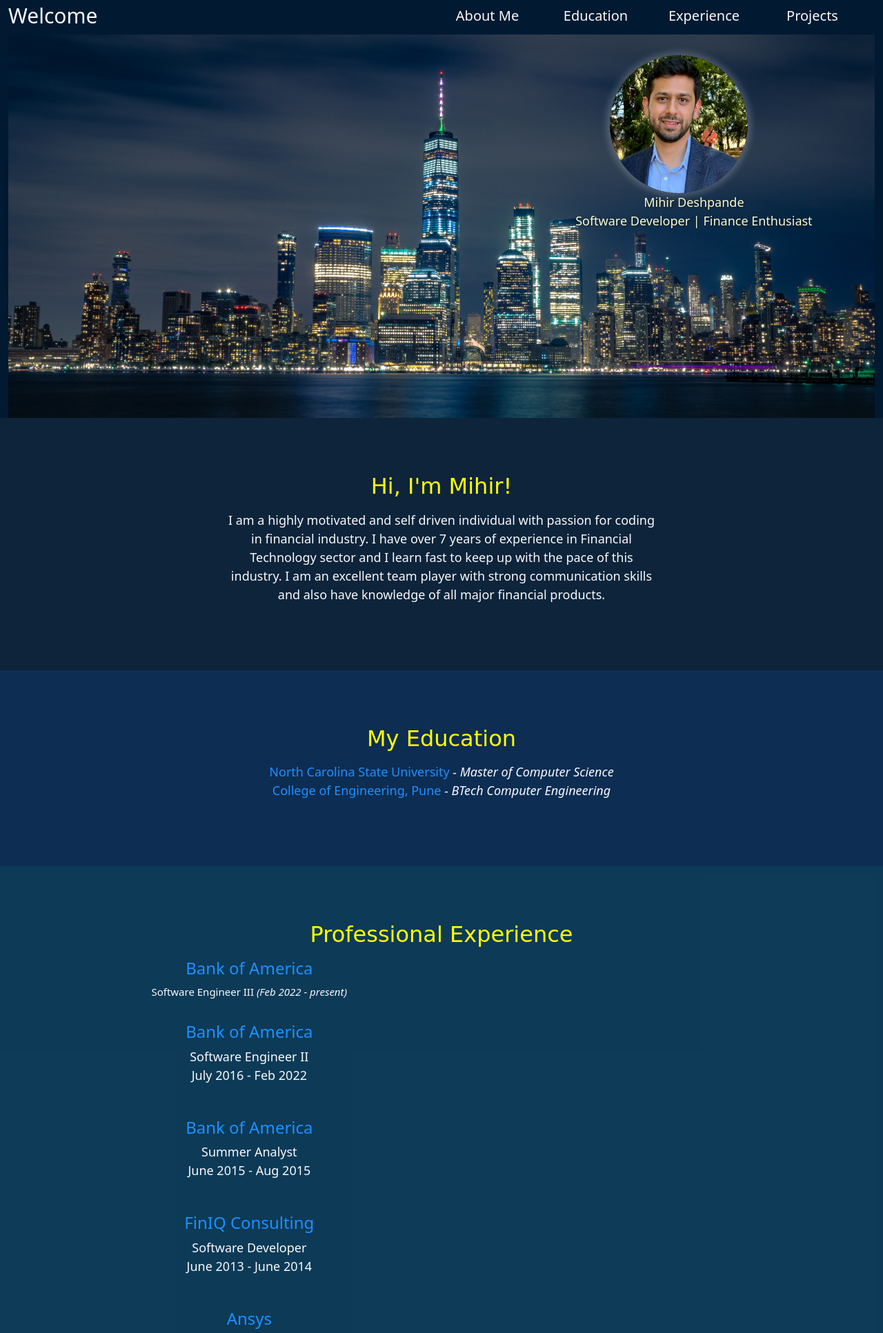
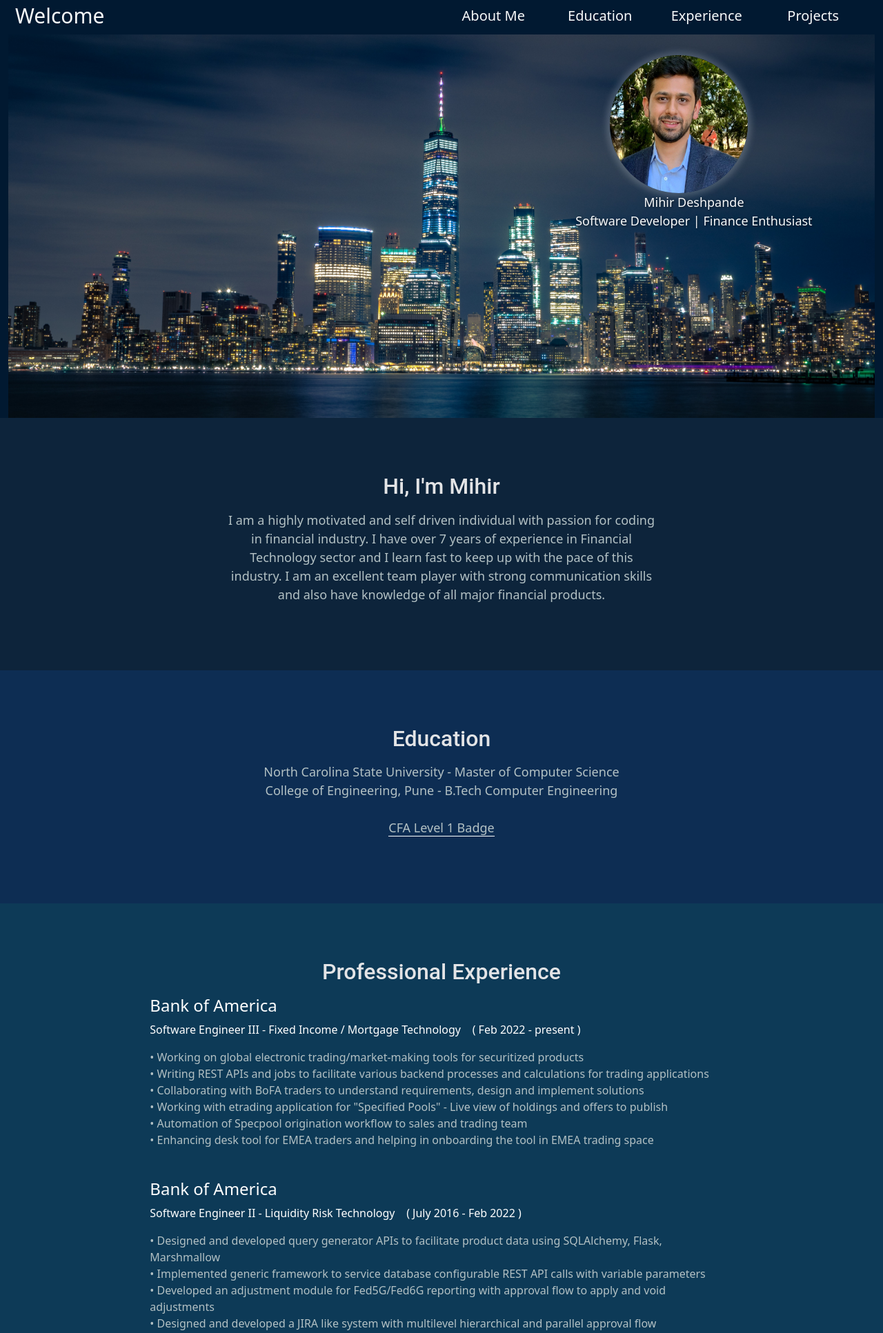
Before and after one commit to mihirdeshpande/mihir-portfolio, a Flask app: page / in a window 1280 px wide. Shown: the top 1933 px of the page at 69% size. Run offline with Flask 3, Linux system fonts and the light colour scheme; some libraries are stand-ins or nearby versions.

Commit message:
Added experience and projects. Good to publish draft 1

```diff
--- a/app.py
+++ b/app.py
@@ -1,24 +1,11 @@
 from flask import Flask, render_template, request
 
 app = Flask(__name__)
-
-
-@app.before_request
-def before_request():
-  print("IP Address: " + request.remote_addr)
-  print("User Agent: " + request.headers.get('User-Agent'))
 
 @app.route("/")
 def hellow_world():
   return render_template('home.html')
 
-@app.route("/test_config/")
-def test_config():
-  with open("/etc/secrets/try.txt", "r") as file:
-    # Step 2: Read the contents of the file
-    content = file.read()
-  return content
-
 
 if __name__ == "__main__":
   app.run(host="0.0.0.0", debug=True)
--- a/static/css/main_style.css
+++ b/static/css/main_style.css
@@ -27,11 +27,13 @@ h1 {
   text-align: center;
 }
 
-h2 {
-  font-size: 28px;
-  margin-bottom: 20px;
-  color: #fff;
+.section-head{
+  font-size: 32px;
+  color:#e3e4e6;
+  font-family:roboto;
+  margin-bottom: 100px;
 }
+
 
 p {
   font-size: 18px;
@@ -55,7 +57,8 @@ p {
 }
 
 .small-text{
-  font-size:15px;
+  font-size:16px;
+  color: white;
 }
 
 .menu-item{
@@ -66,7 +69,6 @@ p {
 }
 
 .headshot-intro{
-  color: lightgoldenrodyellow;
   font-size: 18px;
 }
 
@@ -108,3 +110,23 @@ p {
                 font-size: 6px;
               }
         }
+
+
+.centered-col {
+      display: flex;
+      justify-content: center;
+    }
+
+.left-aligned {
+  text-align: left;
+  width: 100%;
+}
+
+.experience-description-text{
+  color: #b3c1c4;
+  margin-bottom: 45px;
+}
+
+.intro-description-text{
+  color: #b3c1c4;
+}
--- a/templates/home.html
+++ b/templates/home.html
@@ -22,7 +22,7 @@
 <body>
 
    <div class="container-fluid row fixed-top" style="background-color:#011931;">
-        <a class="navbar-brand text-light text-left col-6" style="font-size:30px;" href="#">Welcome</a>
+        <a class="navbar-brand text-light text-left col-6" style="font-size:30px;margin-left:10px;" href="#">Welcome</a>
         <a class="navbar-brand col text-light text-right menu-item" href="#about">About Me</a>
         <a class="navbar-brand col text-light text-right menu-item" href="#education">Education</a>
         <a class="navbar-brand col text-light text-right menu-item" href="#experience">Experience</a>
@@ -38,7 +38,7 @@
     <img src="static/images/nyc1.jpg" class="img-fluid" alt="...">
     <div class="overlay-div">
       <img class="img-fluid circular-image" src="static/images/headshot.jpg" alt="Headshot Image">
-      <p class="text-center headshot-intro">
+      <p class="text-center text-light headshot-intro">
         Mihir Deshpande <br>
         Software Developer | Finance Enthusiast
       </p>
@@ -46,23 +46,25 @@
   </div>
 
   <section id="about" class="section text-center">
-    <h2 class="mb-3" style="color:yellow; font-family:cursive;">Hi, I'm Mihir!</h2>
+    <h2 class="mb-3 section-head">Hi, I'm Mihir</h2>
     <div class="row justify-content-center">
       <div class="col-6">
-        <p class="text-light">I am a highly motivated and self driven individual with passion for coding in financial industry. I have over 7 years of experience in Financial Technology sector and I learn fast to keep up with the pace of this industry. I am an excellent team player with strong communication skills and also have knowledge of all major financial products.
+        <p class="intro-description-text">I am a highly motivated and self driven individual with passion for coding in financial industry. I have over 7 years of experience in Financial Technology sector and I learn fast to keep up with the pace of this industry. I am an excellent team player with strong communication skills and also have knowledge of all major financial products.
       </p>
       </div>
     </div>
 
   </section>
 
+  <!-- Education Section-->
   <section id="education" class="section">
-    <h2 class="mb-3" style="color:yellow; font-family:cursive;">My Education</h2>
+    <h2 class="mb-3 section-head">Education</h2>
    <div class="row justify-content-center">
       <div class="col-6">
         <p class="text-light">
-          <a href="https://www.csc.ncsu.edu/" style="color:dodgerblue; text-decoration:none">North Carolina State University</a> <i> - Master of Computer Science</i><br>
-          <a href="https://www.coep.org.in/" style="color:dodgerblue; text-decoration:none">College of Engineering, Pune</a> <i> - BTech Computer Engineering</i>
+          <a href="https://www.csc.ncsu.edu/" target="_blank" style="color:#b3c1c4; text-decoration:none;">North Carolina State University - Master of Computer Science</a><br>
+          <a href="https://www.coep.org.in/" target="_blank" style="color:#b3c1c4; text-decoration:none">College of Engineering, Pune - B.Tech Computer Engineering</a><br><br>
+          <a href="https://basno.com/lksnfktc" target="_blank" style="color:#b3c1c4; text-decoration:none; border-bottom: 1px solid white; margin-bottom: 2px;">CFA Level 1 Badge</a>
       </p>
       </div>
     </div>
@@ -70,83 +72,161 @@
 
   <!-- Experience Section -->
   <section id="experience" class="section">
-    <h2 class="mb-3" style="color:yellow; font-family:cursive;">Professional Experience</h2>
-    <div class="row justify-content-left col-7">
-      <h4 class="text-light mb-2">
-          <a href="https://about.bankofamerica.com/en/our-company" style="color:dodgerblue; text-decoration:none">Bank of America</a>
+    <h2 class="mb-3 section-head">Professional Experience</h2>
+
+    <!-- Bofa 1 -->
+    <div class="row justify-content-center">
+      <div class="col-8 justify-content-left">
+        <h4 class="text-light mb-2 left-aligned">
+          <a href="https://about.bankofamerica.com/en/our-company" target="_blank" style="color:white; text-decoration:none">Bank of America</a>
       </h4>
-      <p class="text-light small-text">
-        Software Engineer III
-        <i>(Feb 2022 - present)</i>
+      <p class="small-text left-aligned">
+        Software Engineer III - Fixed Income / Mortgage Technology &nbsp&nbsp ( Feb 2022 - present )
       </p>
+      <p class="small-text left-aligned experience-description-text">
+        • Working on global electronic trading/market-making tools for securitized products<br>
+        • Writing REST APIs and jobs to facilitate various backend processes and calculations for trading applications<br>
+        • Collaborating with BoFA traders to understand requirements, design and implement solutions<br>
+        • Working with etrading application for "Specified Pools" - Live view of holdings and offers to publish<br>
+        • Automation of Specpool origination workflow to sales and trading team<br>
+        • Enhancing desk tool for EMEA traders and helping in onboarding the tool in EMEA trading space<br>
+      </p>
+      </div>
+    </div>
 
-      <p class="text-light">
-          <h4 class="text-light mb-2">
-          <a href="https://about.bankofamerica.com/en/our-company" style="color:dodgerblue; text-decoration:none">Bank of America</a>
+    <!-- Bofa 2 -->
+    <div class="row justify-content-center">
+      <div class="col-8 justify-content-left">
+        <h4 class="text-light mb-2 left-aligned">
+          <a href="https://about.bankofamerica.com/en/our-company" target="_blank" style="color:white; text-decoration:none">Bank of America</a>
       </h4>
-          <p class="text-light">
-        Software Engineer II <br>
-        July 2016 - Feb 2022
+      <p class="small-text left-aligned">
+        Software Engineer II - Liquidity Risk Technology &nbsp&nbsp ( July 2016 - Feb 2022 )
       </p>
+      <p class="small-text left-aligned experience-description-text">
+        • Designed and developed query generator APIs to facilitate product data using SQLAlchemy, Flask, Marshmallow<br>
+        • Implemented generic framework to service database configurable REST API calls with variable parameters<br>
+        • Developed an adjustment module for Fed5G/Fed6G reporting with approval flow to apply and void adjustments<br>
+        • Designed and developed a JIRA like system with multilevel hierarchical and parallel approval flow<br>
+        • Enhanced stress reporting module which simulates various market and idiosyncratic scenarios before reporting
       </p>
+      </div>
+    </div>
 
-      <p class="text-light">
-          <h4 class="text-light mb-2">
-          <a href="https://about.bankofamerica.com/en/our-company" style="color:dodgerblue; text-decoration:none">Bank of America</a>
+    <!-- Bofa 3 -->
+    <div class="row justify-content-center">
+      <div class="col-8 justify-content-left">
+        <h4 class="text-light mb-2 left-aligned">
+          <a href="https://about.bankofamerica.com/en/our-company" target="_blank" style="color:white; text-decoration:none">Bank of America</a>
       </h4>
-          <p class="text-light">
-        Summer Analyst <br>
-        June 2015 - Aug 2015
+      <p class="small-text left-aligned">
+        Summer Analyst &nbsp&nbsp ( June 2015 - August 2015 )
       </p>
+      <p class="small-text left-aligned experience-description-text">
+        • Developed back-end setup for Fed5G summary reports while working with Global Liquidity Risk Technology team<br>
+        • Developed a module to give timed access to requesting users to edit shared report generation templates<br>
+        • Added data consistency checks in existing module which transferred critical data between different databases<br>
       </p>
+      </div>
+    </div>
 
-        <p class="text-light">
-          <h4 class="text-light mb-2">
-          <a href="https://www.finiq.com/" style="color:dodgerblue; text-decoration:none">FinIQ Consulting</a>
+    <!-- FinIQ -->
+    <div class="row justify-content-center">
+      <div class="col-8 justify-content-left">
+        <h4 class="text-light mb-2 left-aligned">
+          <a href="https://www.finiq.com/" target="_blank" style="color:white; text-decoration:none">FinIQ</a>
       </h4>
-          <p class="text-light">
-        Software Developer<br>
-        June 2013 - June 2014
+      <p class="small-text left-aligned">
+        Software Developer &nbsp&nbsp ( June 2013 - June 2014 )
       </p>
+      <p class="small-text left-aligned experience-description-text">
+        • Implemented Fusai model in C++ to calculate premium for ‘Discrete Barrier Options’<br>
+        • Developed executables to process Accumulators/Decumulators and other structured financial product<br>
+        • Executables developed are run by the client bank at the end of every business day to process deals, take necessary actions and generate appropriate spot or forward deals for customer and counterparty<br>
       </p>
+      </div>
+    </div>
 
-        <p class="text-light">
-          <h4 class="text-light mb-2">
-          <a href="https://www.ansys.com/" style="color:dodgerblue; text-decoration:none">Ansys</a>
-      </h4>
-          <p class="text-light">
-        Summer Intern<br>
-        May 2012 - July 2012
-      </p>
-      </p>
 
-        <p class="text-light">
-          <h4 class="text-light mb-2">
-          <a href="https://www.harbingergroup.com/" style="color:dodgerblue; text-decoration:none">Harbinger Group</a>
-      </h4>
-          <p class="text-light">
-        Summer Intern<br>
-        May 2011 - July 2011
-      </p>
-      </p>
-
-    </div>
   </section>
 
 
   <!-- Projects Section -->
   <section id="projects" class="section">
-    <h2 class="mb-3" style="color:yellow; font-family:cursive;">Projects</h2>
+    <h2 class="mb-3 section-head">Projects</h2>
+
+    <!-- Sudoku -->
     <div class="row justify-content-center">
-      <h4 class="text-light mb-2 col-5">
+      <div class="col-8 justify-content-left">
+        <h4 class="text-light mb-2 left-aligned">
           Sudoku Game
       </h4>
-      <p class="col">
-        <a href="https://mihirdeshpande.github.io/hello" style="color:dodgerblue; text-decoration:none">Play Here!</a>
-        <a href="https://github.com/mihirdeshpande/React-Native-Sudoku" style="color:dodgerblue; text-decoration:none">Source Code</a>
+      <p class="small-text left-aligned">
+        <a href="https://mihirdeshpande.github.io/hello" target="_blank" style="color:white; text-decoration:none; border-bottom: 1px solid white; margin-bottom: 2px;">Play Here!</a>
+        &nbsp&nbsp
+        <a href="https://github.com/mihirdeshpande/mihirdeshpande.github.io" target="_blank" style="color:white; text-decoration:none; border-bottom: 1px solid white; margin-bottom: 2px;">Source Code</a>
       </p>
+      <p class="small-text left-aligned experience-description-text">
+        • Implemented a Sudoku game with different difficulty levels - Easy, Medium and Hard
+      </p>
+      </div>
+    </div>
 
+    <!-- BLAS -->
+    <div class="row justify-content-center">
+      <div class="col-8 justify-content-left">
+        <h4 class="text-light mb-2 left-aligned">
+          Optimization of Matrix Multiplication
+      </h4>
+      <p class="small-text left-aligned experience-description-text">
+        • Devised a new recursive block matrix multiplication algorithm<br>
+        • Worked out a new method to convert row/column major matrix into Hybrid Morton-Order matrix<br>
+        • Multiplied hybrid Morton-Order matrices with significant speed-up and integrated with ATLAS BLAS
+      </p>
+      </div>
     </div>
+
+    <!-- Distributed NFS -->
+    <div class="row justify-content-center">
+      <div class="col-8 justify-content-left">
+        <h4 class="text-light mb-2 left-aligned">
+          Distributed NFS with Load Balancing
+      </h4>
+      <p class="small-text left-aligned experience-description-text">
+        • Implemented a FUSE based filesystem for implicit load balancing in multi-server environment<br>
+        • Clients were provided with a unified view of the filesystem which was actually distributed over different servers<br>
+        • Requests to access files on overloaded servers were redirected to other servers by replication of required file
+      </p>
+      </div>
+    </div>
+
+    <!-- XINU -->
+    <div class="row justify-content-center">
+      <div class="col-8 justify-content-left">
+        <h4 class="text-light mb-2 left-aligned">
+          XINU Kernel Modifications
+      </h4>
+      <p class="small-text left-aligned experience-description-text">
+        • Modified XINU kernel to implement traditional Linux-like scheduler with support for multiple ready queues<br>
+        • Implemented priority based read-write locks, page fault handler and demand paging with FIFO and LRU policies<br>
+        • System calls for dynamic memory allocation and memory sharing were also implemented
+      </p>
+      </div>
+    </div>
+
+    <!-- Course Assesment -->
+    <div class="row justify-content-center">
+      <div class="col-8 justify-content-left">
+        <h4 class="text-light mb-2 left-aligned">
+          Course Assesment Application
+      </h4>
+      <p class="small-text left-aligned experience-description-text">
+        • Designed and developed a course assessment web application using Spring Framework and Oracle database<br>
+        • Allows to set online quizzes which can be attempted by other users
+      </p>
+      </div>
+    </div>
+
   </section>
 
   <!-- my js files  -->
```
